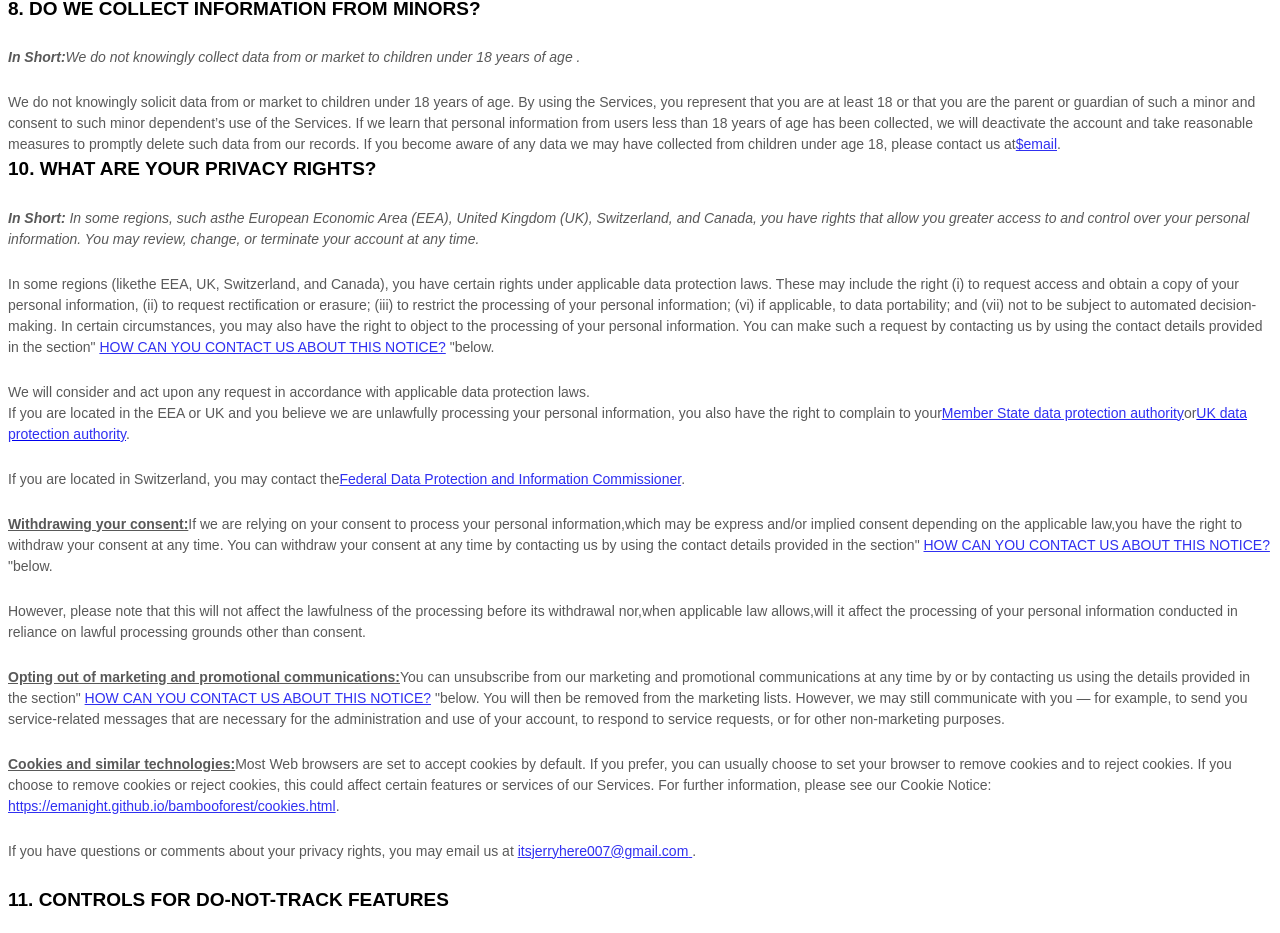
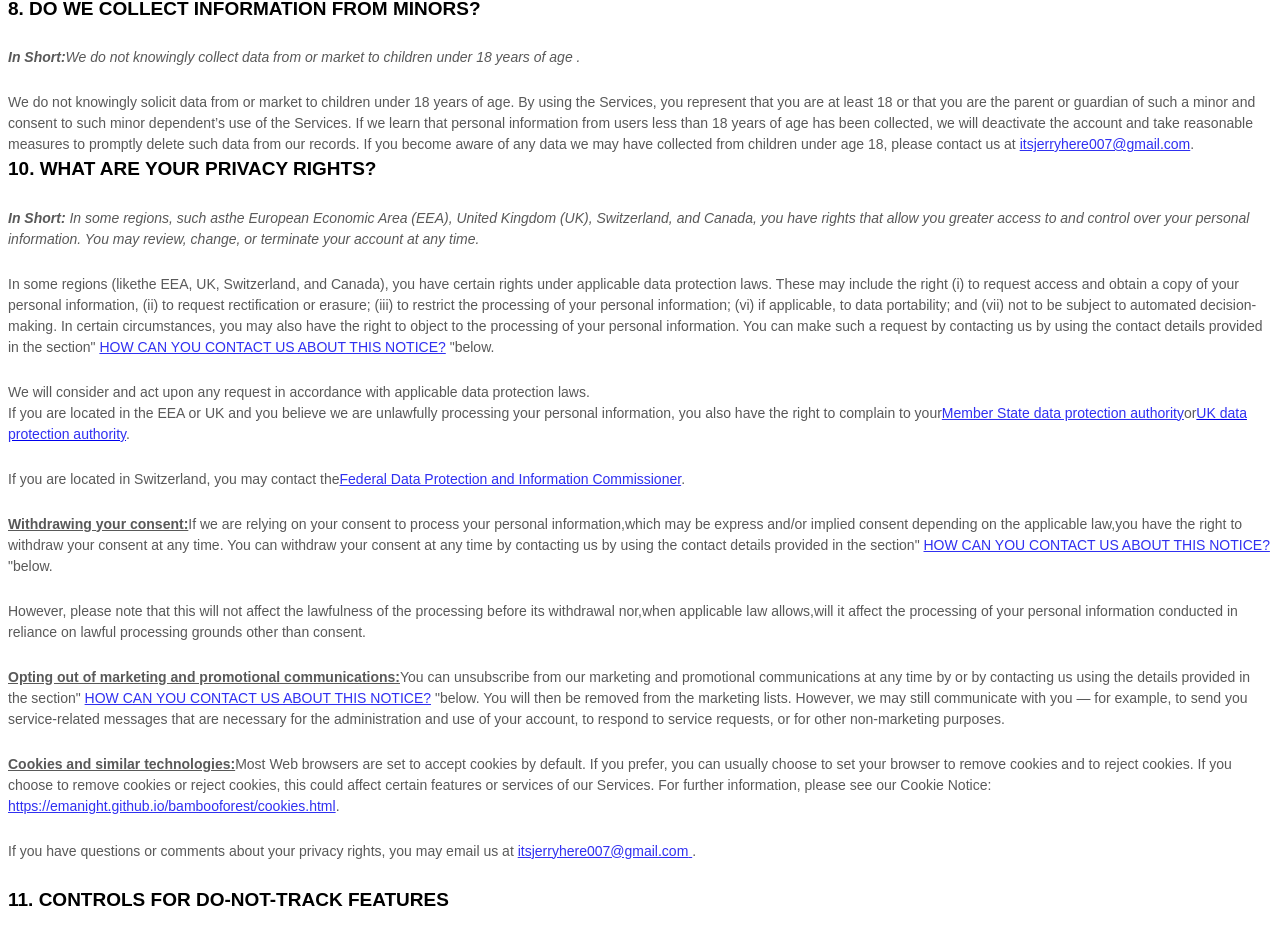
Before and after one commit to emanight/bambooforest, a plain HTML site: page index.html in a window 1280 px wide. Shown: the part 7420-8353 px from the top of the page. Drawn offline with Linux system fonts and the light colour scheme.

Commit message:
Update index.html

```diff
--- a/index.html
+++ b/index.html
@@ -2440,8 +2440,8 @@
                                                                                                                             <div style="line-height: 1.5;"> <span style="font-size: 15px; color: rgb(89, 89, 89);"><span style="font-size: 15px; color: rgb(89, 89, 89);"><span data-custom-class="body_text">We do not knowingly solicit data from or market
                                                                                                                                             to children under 18 years of age. By using the Services, you represent that you are at least 18 or that you are the parent or guardian of such a minor and consent to such minor dependent’s use of the Services.
                                                                                                                                             If we learn that personal information from users less than 18 years of age has been collected, we will deactivate the account and take reasonable measures to promptly delete such data from our records. If you
-                                                                                                                                            become aware of any data we may have collected from children under age 18, please contact us at<span style="color: rgb(48, 48, 241);"><span data-custom-class="body_text"><a data-custom-class="link"
-                                                                                                                                                        href="mailto:$email" rel="noopener noreferrer" target="_blank"><span style="font-size: 15px;">$email</span></a></span></span>.</span><span data-custom-class="body_text">
+                                                                                                                                            become aware of any data we may have collected from children under age 18, please contact us at <span style="color: rgb(48, 48, 241);"><span data-custom-class="body_text"><a data-custom-class="link"
+                                                                                                                                                        href="mailto:itsjerryhere007@gmail.com" rel="noopener noreferrer" target="_blank"><span style="font-size: 15px;">itsjerryhere007@gmail.com</span></a></span></span>.</span><span data-custom-class="body_text">
                                                                                                                                             <bdt class="else-block">
                                                                                                                                                 <bdt class="block-component"> </bdt>
                                                                                                                                         </span></span></span></span></span></span> </div>
```
